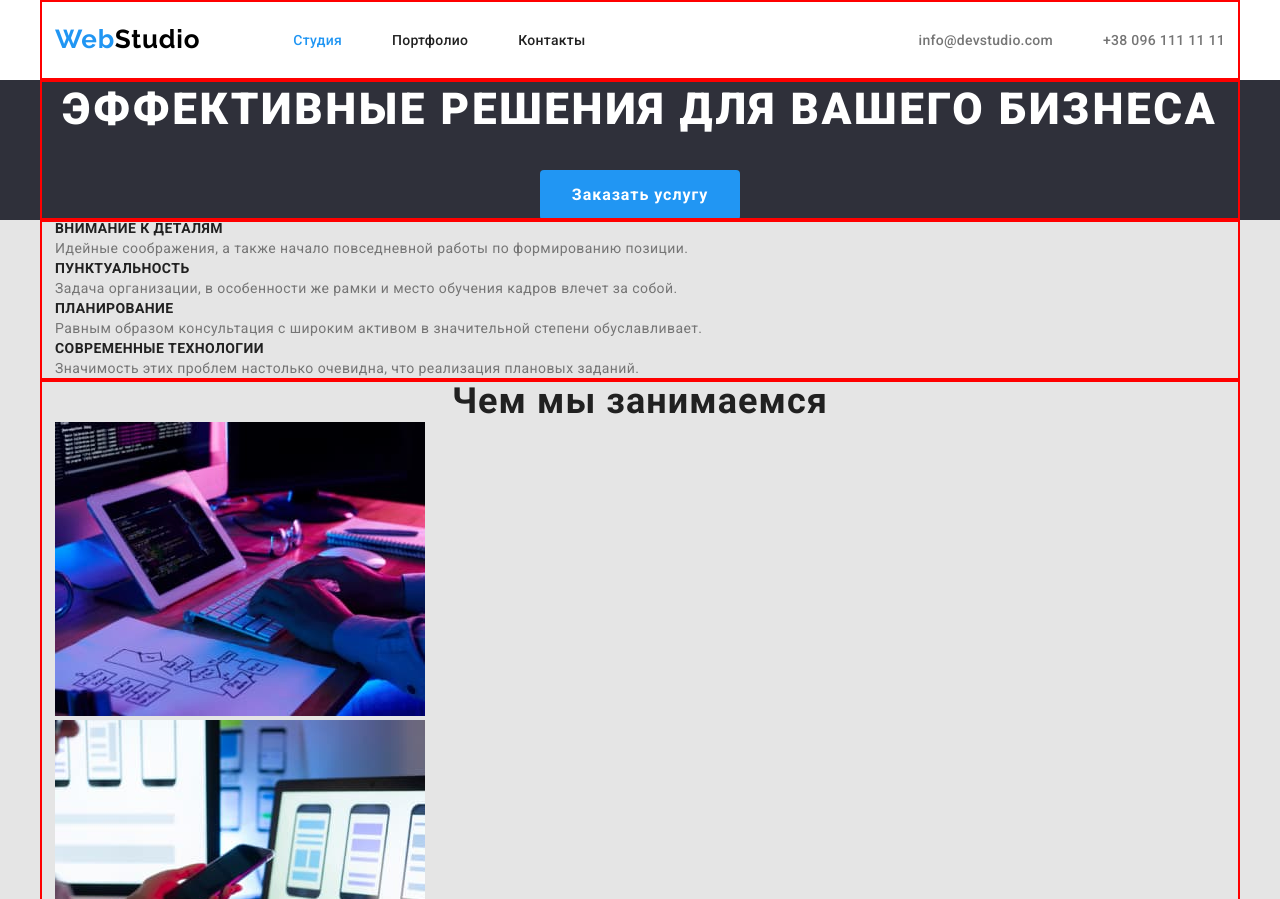
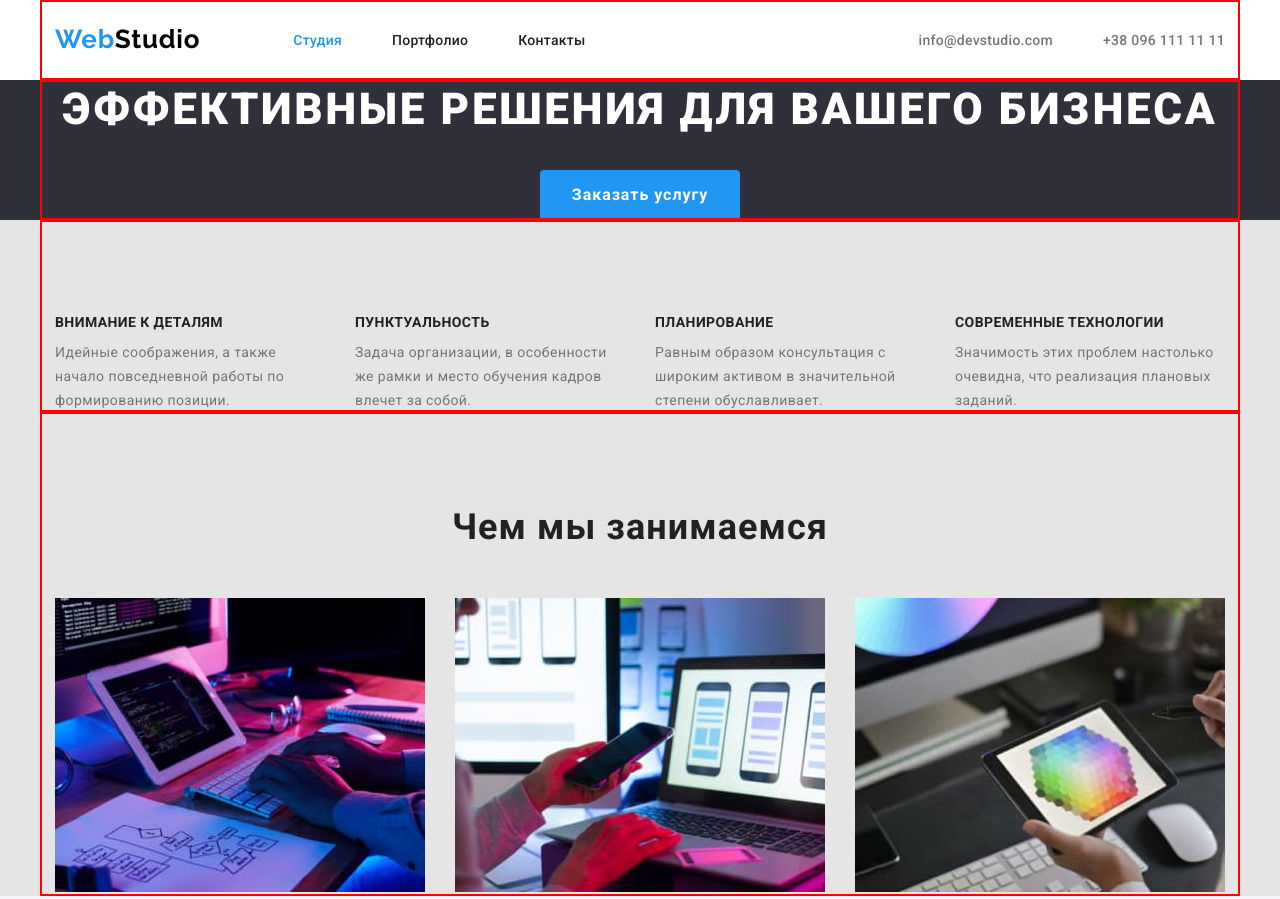
Before and after one commit to OlgaKonotop/goit-markup-hw-03, a plain HTML site: page index.html in a window 1280 px wide. Shown: the top 899 px of the page. Drawn offline with nearby package versions, Linux system fonts and the light colour scheme.

Commit message:
Section work

```diff
--- a/css/styles.css
+++ b/css/styles.css
@@ -13,6 +13,8 @@
   --bg-light-cl: #e5e5e5;
 
   /* others */
+  --indent: 30px;
+  --items: 4;
 }
 
 /* Base styles */
@@ -190,6 +192,17 @@ padding: 9px 31px;
   overflow: hidden;
 }
 
+.about-list {
+   display: flex;
+  gap: var(--indent);
+  flex-basis: calc((100% - 3 * 30px) / 4);
+  padding-top: 94px;
+  flex-wrap: wrap;
+  }
+
+ .about-item {
+  max-width: 270px;
+}
 .about-title,
 .about-text {
   font-size: 14px;
@@ -197,6 +210,8 @@ padding: 9px 31px;
 }
 
 .about-title {
+  margin-bottom: 10px;
+
   font-weight: 700;
   line-height: calc(16 / 14);
   text-transform: uppercase;
@@ -216,6 +231,20 @@ padding: 9px 31px;
   text-align: center;
   letter-spacing: 0.03em;
   color: var(--main-txt-cl);
+}
+
+.work-container {
+  padding-top: 94px;
+
+}
+.work-title {
+padding-bottom: 50px;}
+
+
+.work-list {
+display: flex;
+gap: 30px;
+flex-wrap: wrap;
 }
 
 /*  Section team */
--- a/index.html
+++ b/index.html
@@ -10,7 +10,7 @@
 	<link rel="preconnect" href="https://fonts.gstatic.com" crossorigin>
 	<link
 		href="https://fonts.googleapis.com/css2?family=Raleway:wght@700&family=Roboto:wght@400;500;700;900&display=swap"
-		rel="stylesheet">
+		rel="stylesheet"/>
 	<link rel="stylesheet" href="https://cdnjs.cloudflare.com/ajax/libs/modern-normalize/1.1.0/modern-normalize.min.css"
 		integrity="sha512-wpPYUAdjBVSE4KJnH1VR1HeZfpl1ub8YT/NKx4PuQ5NmX2tKuGu6U/JRp5y+Y8XG2tV+wKQpNHVUX03MfMFn9Q=="
 		crossorigin="anonymous" referrerpolicy="no-referrer" />
@@ -62,6 +62,7 @@
 						<p class="about-text">Идейные соображения, а также начало повседневной работы по формированию
 							позиции.</p>
 					</li>
+
 					<li class="about-item">
 						<h3 class="about-title">Пунктуальность</h3>
 						<p class="about-text">
@@ -86,7 +87,7 @@
 
 		<!-- Section work  Чем мы занимаемся-->
 		<section class="work">
-			<div class="container">
+			<div class="container work-container">
 				<h2 class="work-title">Чем мы занимаемся</h2>
 				<ul class=" list work-list">
 					<li class="work-item">
```
